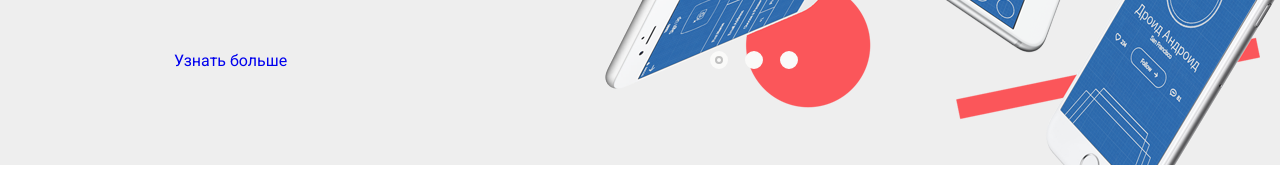
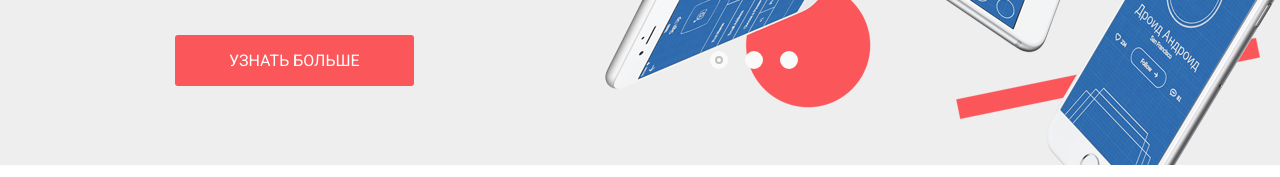
Before and after one commit to vv-tomilin/nerds_html-css_repushed, a plain HTML site: page index.html in a window 1280 px wide. Shown: the part 380-557 px from the top of the page. Drawn offline with Linux system fonts and the light colour scheme.

Commit message:
add buttons styles

```diff
--- a/css/styles.css
+++ b/css/styles.css
@@ -267,3 +267,42 @@ input[type="number"]:focus {
     background-position: center;
     background-repeat: no-repeat;
 }
+
+/* site buttons */
+.button {
+    margin: 0;
+    padding: 16px 40px;
+    border-radius: 3px;
+    border: none;
+    text-transform: uppercase;
+    font-size: 16px;
+    line-height: 18px;
+    background-color: var(--basic-button-bg-color);
+    color: var(--basic-button-text-color);
+    cursor: pointer;
+}
+
+.special-button {
+    color: var(--special-button-text-color);
+}
+
+  /* features section button */
+.features-button {
+    margin: 0;
+    margin-left: 1px;
+}
+
+.button-on-sliders {
+    padding-left: 54px;
+    padding-right: 54px;
+}
+
+.button-on-sliders:hover,
+.button-on-sliders:focus {
+    background-color: var(--basic-button-bg-color-hover);
+}
+
+.button-on-sliders:active {
+    color: var(--basic-button-text-color-opacity);
+    background-color: var(--basic-button-bg-color-active);
+}
```
